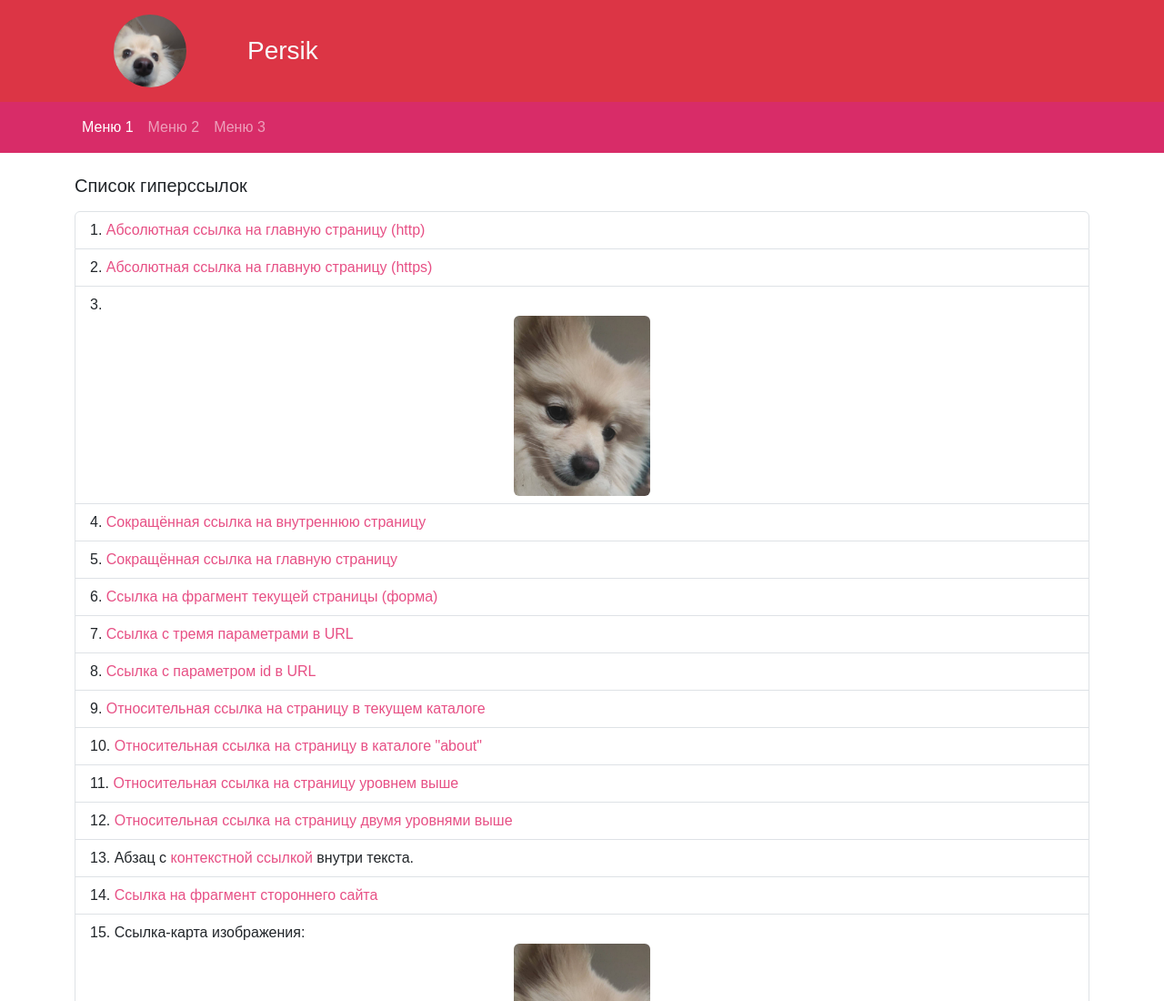
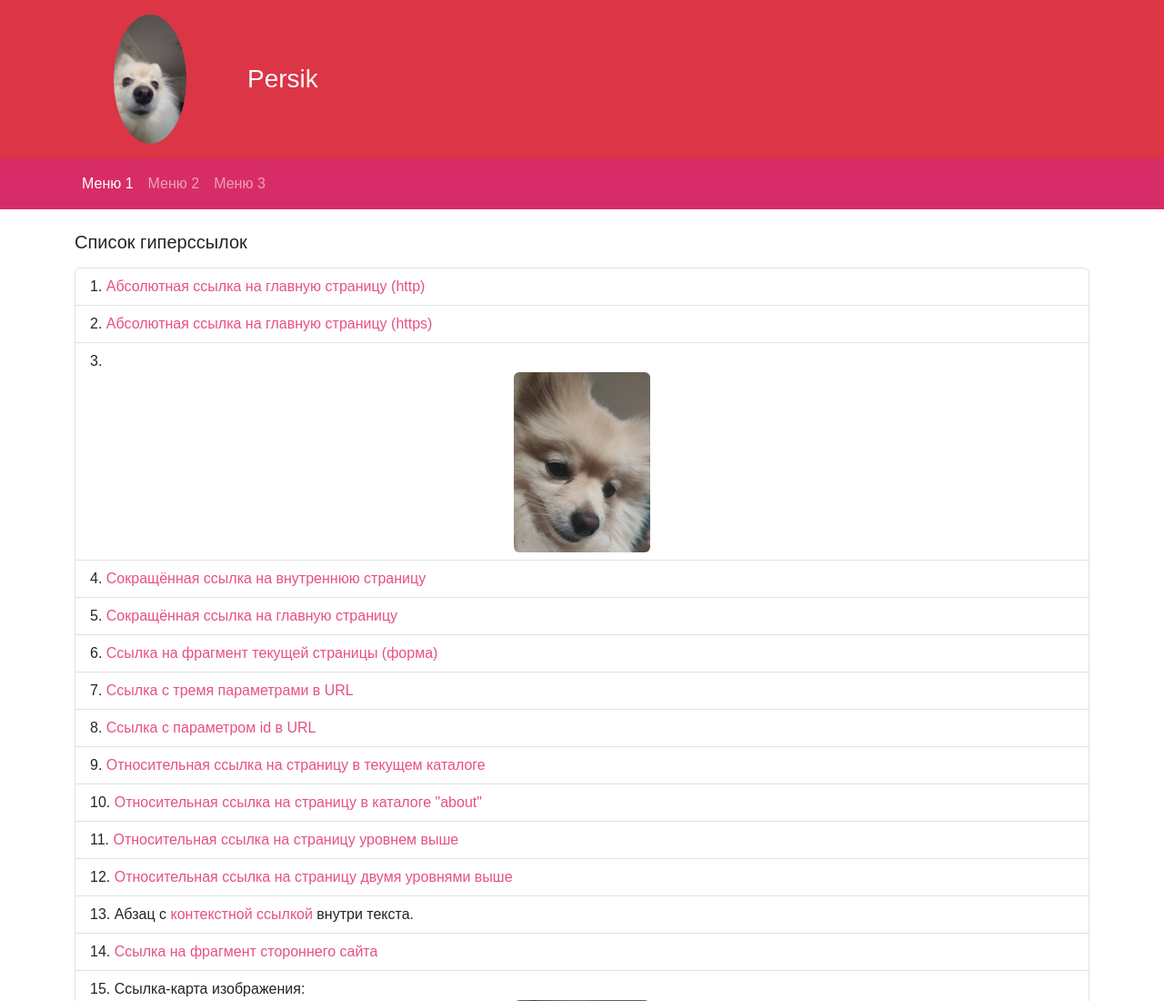
Before and after one commit to s0195802m/-6, a plain HTML site: page index.html in a window 1280 px wide. Shown: the top 1100 px of the page at 91% size. Drawn offline with nearby package versions, Linux system fonts and the light colour scheme.

Commit message:
Update index.html

```diff
--- a/index.html
+++ b/index.html
@@ -15,7 +15,7 @@
     <div class="container text-center text-md-start">
       <div class="row align-items-center">
         <div class="col-12 col-md-2 mb-2 mb-md-0 text-center">
-          <img src="photo_2025-09-21_23-15-04.jpg" alt="persik" class="logo">
+          <img src="photo_2025-09-21_23-15-04.jpg" alt="persik" class="logo custom-img">
         </div>
         <div class="col">
           <h1 class="h3 m-0">Persik</h1>
@@ -42,6 +42,7 @@
 
   <!-- КОНТЕНТ -->
   <main class="container my-4">
+
     <!-- Список ссылок -->
     <section class="mb-5">
       <h2 class="h5 mb-3">Список гиперссылок</h2>
@@ -96,13 +97,14 @@
             class="img-fluid rounded custom-img">
           <map name="image-map">
             <area shape="rect" coords="10,10,100,100" href="https://kubsu.ru/" alt="КубГУ">
+
 <area shape="circle" coords="150,75,40" href="https://example.com/" alt="Пример">
           </map>
         </li>
       </ul>
     </section>
 
-    <!-- ТАБЛИЦА ПОД СПИСКОМ -->
+    <!-- ТАБЛИЦА -->
     <section class="mb-5">
       <h2 class="h5 mb-3">Таблица</h2>
       <div class="table-responsive">
@@ -215,5 +217,4 @@
 
   <script src="https://cdn.jsdelivr.net/npm/bootstrap@5.3.3/dist/js/bootstrap.bundle.min.js"></script>
 </body>
-
 </html>
```
